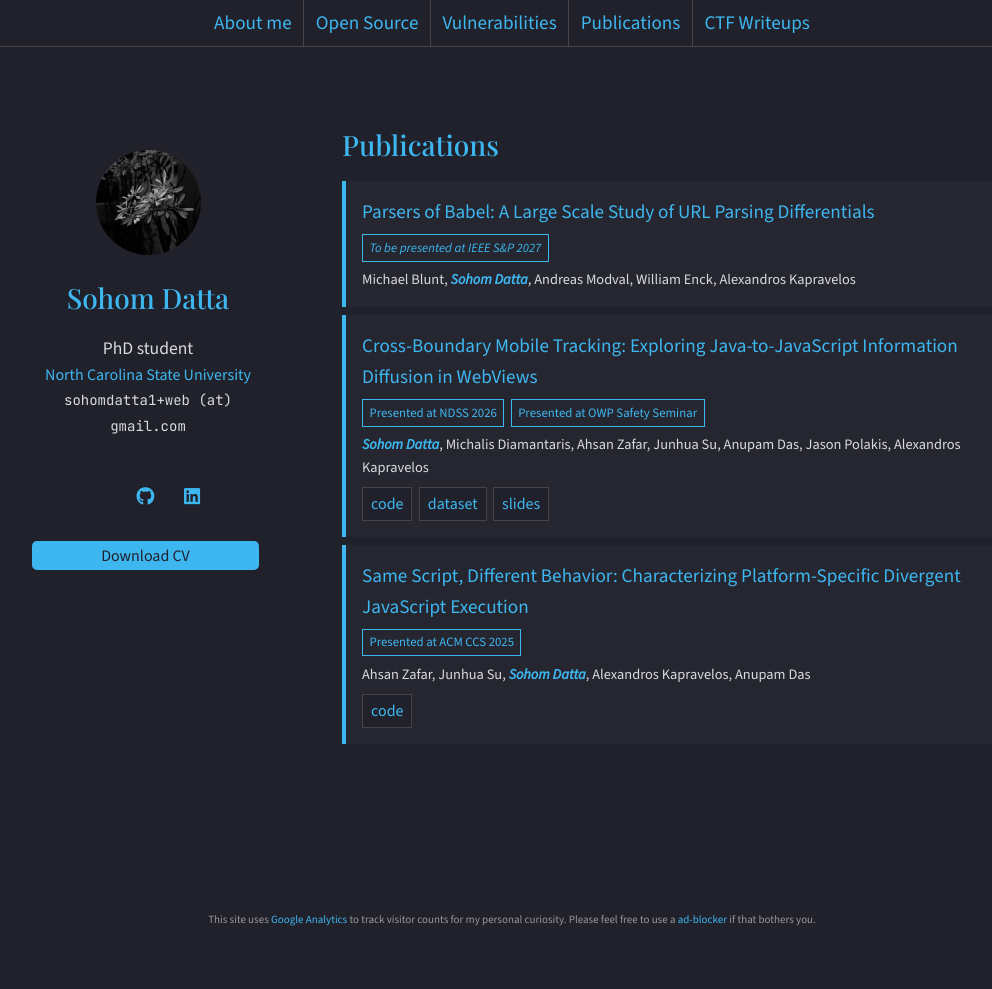
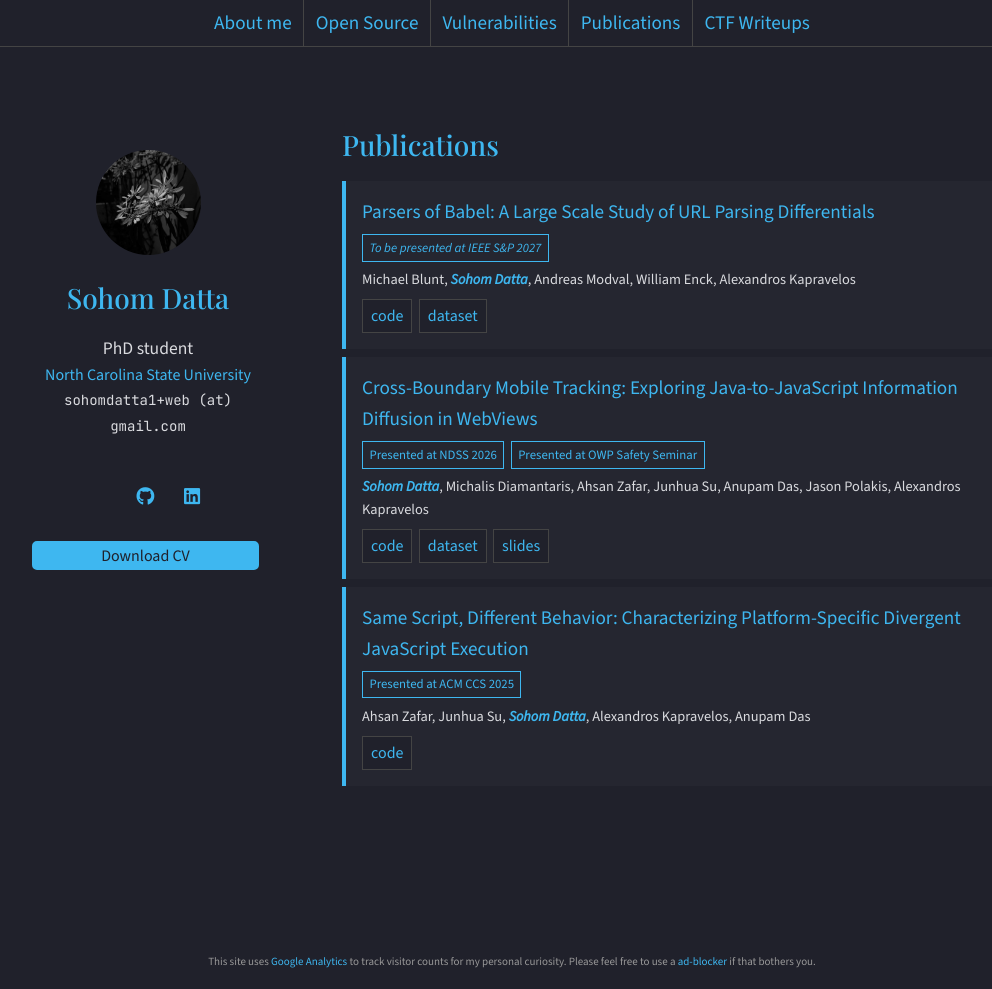
Before and after one commit to sohomdatta1/sohomdatta1.github.io, a Jekyll site: the page built from publications.md, in a window 1280 px wide and 989 px high. Shown: the whole window, without its empty margins (128-1120 px from the left). Built offline with Jekyll 4.4.1, drawn with Linux system fonts in a browser that asks for light colours; nearby versions of some CDN libraries; some web fonts are replaced; a style sheet for code colours, icons or effects is not loaded.

Commit message:
add links

```diff
--- a/publications.md
+++ b/publications.md
@@ -9,6 +9,10 @@ layout: subpage
 <div class="card-title">Parsers of Babel: A Large Scale Study of URL Parsing Differentials</div>
 <div class="bubbles"><div><i>To be presented at IEEE S&P 2027</i></div></div>
 <div class="authors small-text">Michael Blunt, <div class="my-name">Sohom Datta</div>, Andreas Modval, William Enck, Alexandros Kapravelos</div>
+<div class="cta">
+  <a href="https://github.com/wspr-ncsu/TURLMOILz">code</a>
+  <a href="https://doi.org/10.7910/DVN/W32MSS">dataset</a>
+</div>
 </div>
 
 <div class="card">
```
